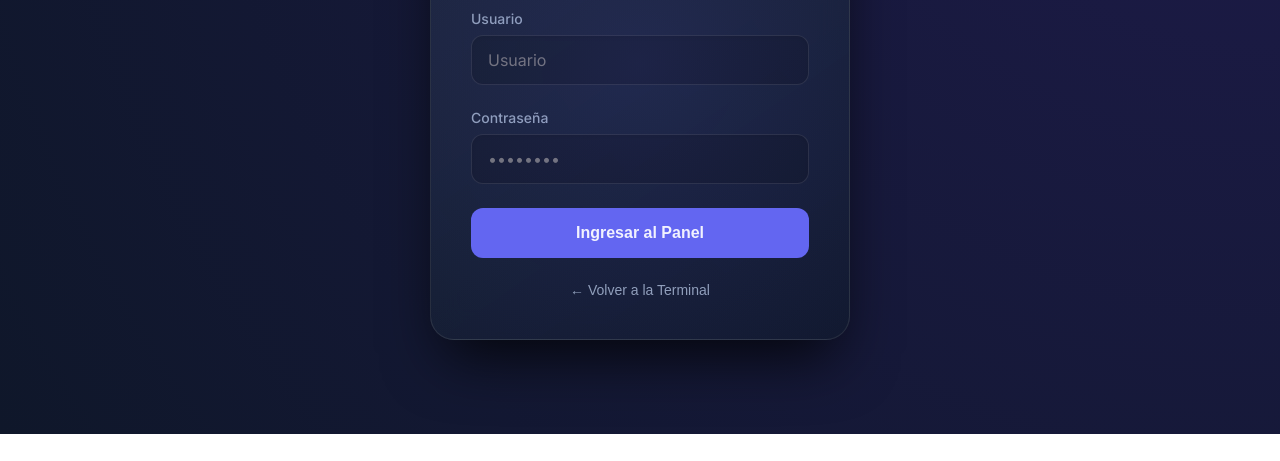
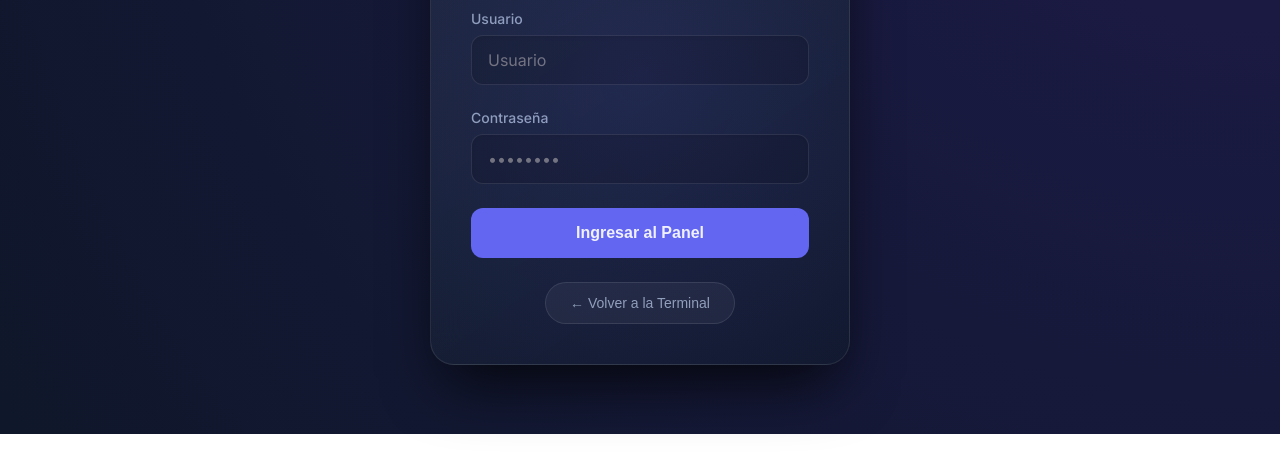
Before and after one commit to Alfredo2364/Pagos, a website: page public/index.html in a window 1280 px wide. Both pictures are taken after a click on the link "🔒 Acceso Admin". Shown: the part 366-827 px from the top of the page. Before the commit the page ends 802 px from the top, so only its background shows below. Drawn offline with Linux system fonts and the light colour scheme; no server answers.

Commit message:
Enhance back button styling

```diff
--- a/public/style.css
+++ b/public/style.css
@@ -215,15 +215,22 @@ input:focus, select:focus {
   box-shadow: 0 10px 25px -5px rgba(99, 102, 241, 0.4);
 }
 .btn-back {
-  background: none; border: none;
+  background: rgba(255, 255, 255, 0.05);
+  border: 1px solid rgba(255, 255, 255, 0.1);
   color: var(--text-muted);
   cursor: pointer;
   font-size: 0.875rem;
   margin-bottom: 2rem;
+  padding: 0.75rem 1.5rem;
+  border-radius: 99px;
   display: inline-block;
-  transition: color 0.2s;
+  transition: all 0.2s ease;
 }
-.btn-back:hover { color: var(--text-main); }
+.btn-back:hover {
+  color: var(--text-main);
+  background: rgba(255, 255, 255, 0.1);
+  transform: translateY(-2px);
+}
 
 /* Layout Utilities */
 .row { display: flex; gap: 1rem; }
```
